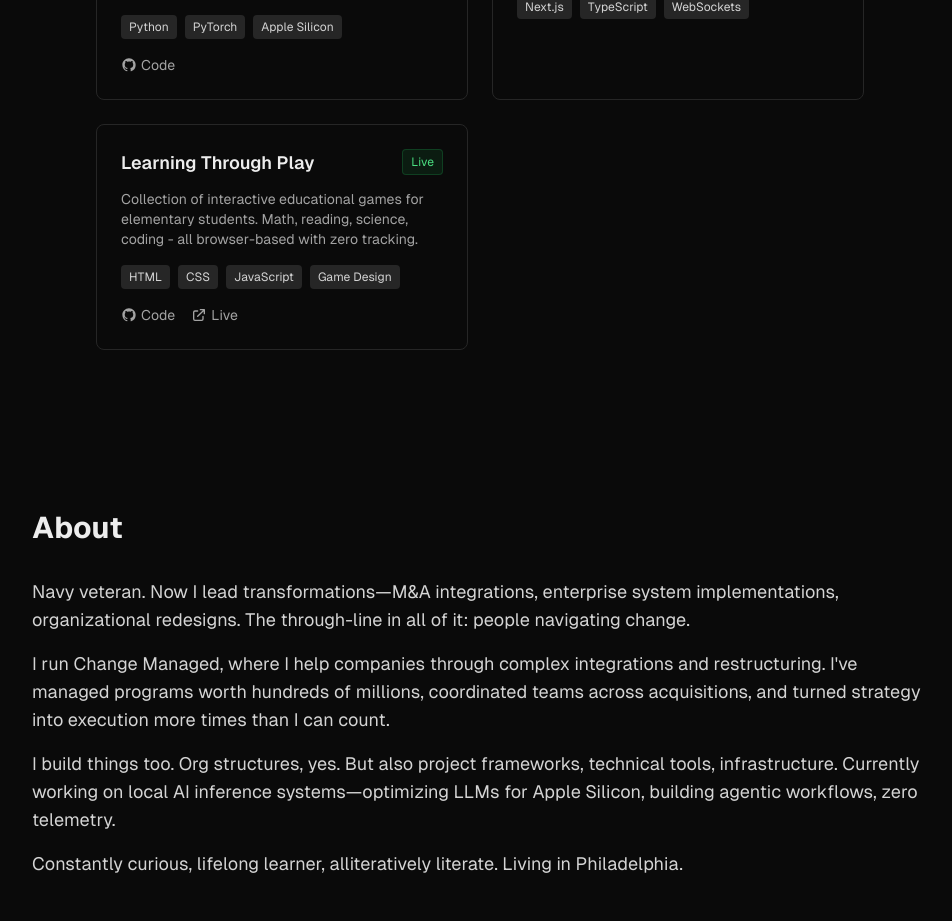
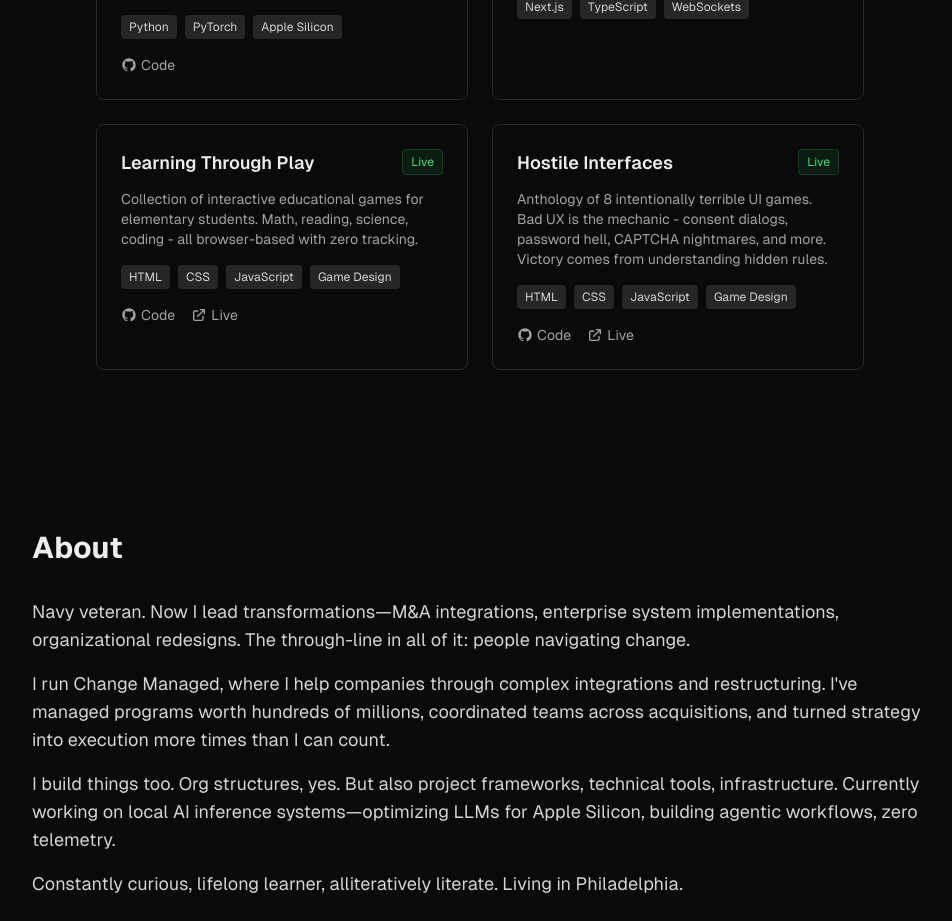
Before and after one commit to joshduffy/joshduffy.dev, a Next.js app: page / in a window 1280 px wide. Shown: the part 1420-2341 px from the top of the page, without its empty margins (160-1112 px from the left). Built offline with nearby package versions, Linux system fonts and the light colour scheme.

Commit message:
Add Hostile Interfaces game anthology to projects

```diff
--- a/src/components/Projects.tsx
+++ b/src/components/Projects.tsx
@@ -51,6 +51,15 @@ const projects: Project[] = [
     status: "Live",
     github: "https://github.com/joshduffy/learning-through-play",
     live: "https://learn.joshduffy.dev",
+  },
+  {
+    title: "Hostile Interfaces",
+    description:
+      "Anthology of 8 intentionally terrible UI games. Bad UX is the mechanic - consent dialogs, password hell, CAPTCHA nightmares, and more. Victory comes from understanding hidden rules.",
+    tech: ["HTML", "CSS", "JavaScript", "Game Design"],
+    status: "Live",
+    github: "https://github.com/joshduffy/local-ai-stack/tree/main/hostile-interfaces",
+    live: "https://hostile.joshduffy.dev",
   },
 ];
 
```
